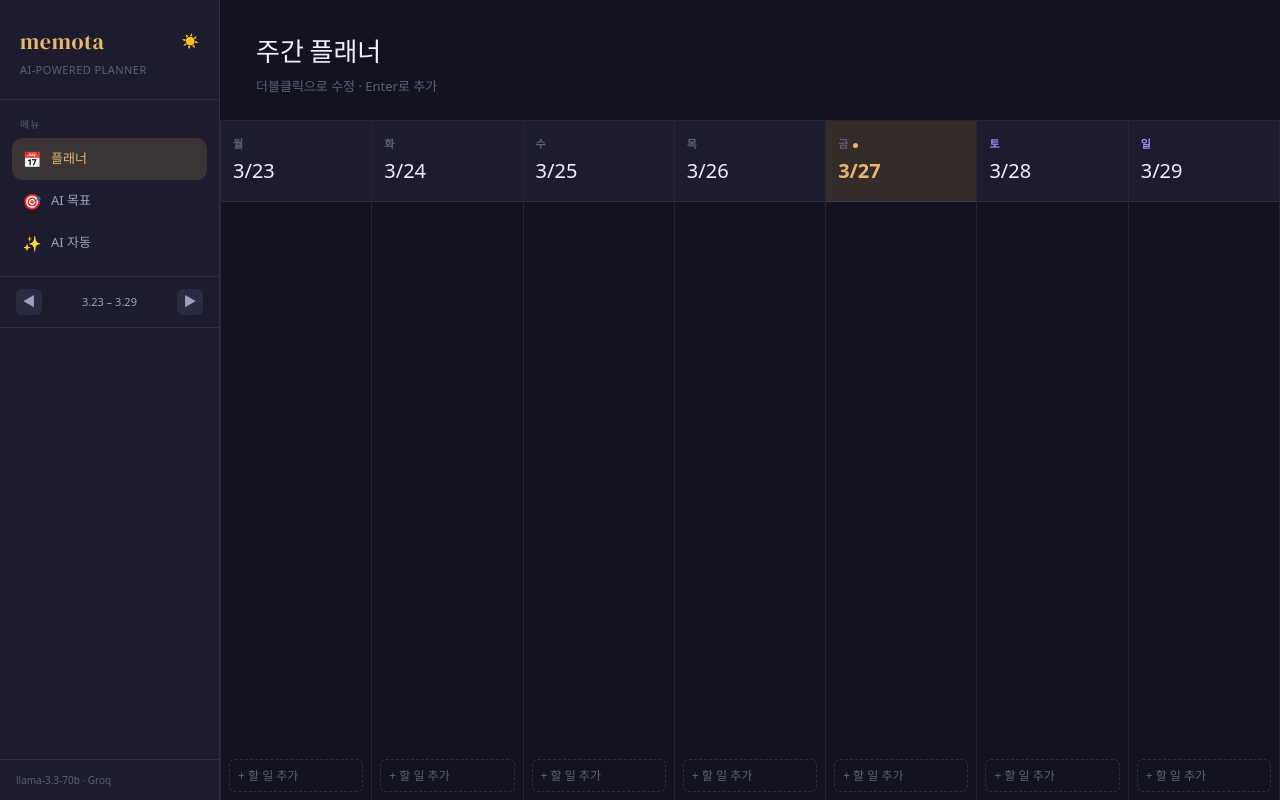
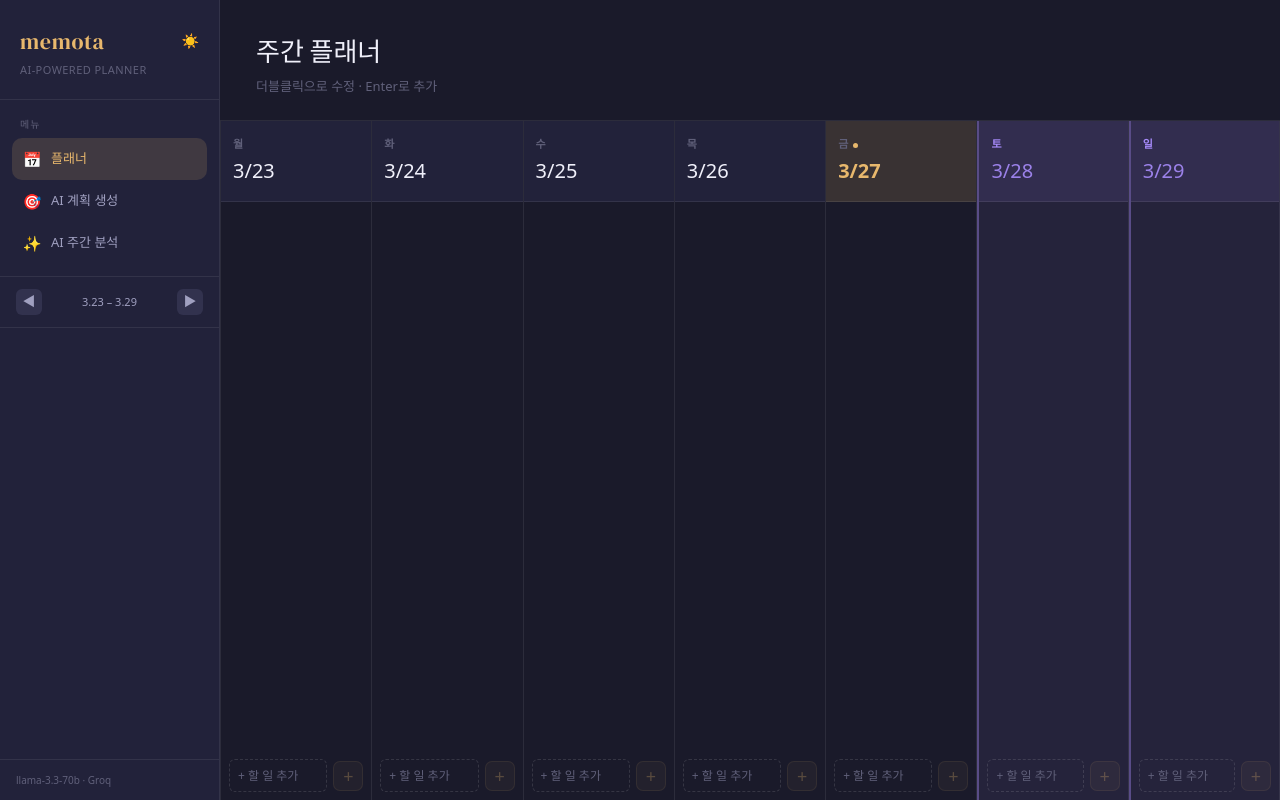
Before and after one commit to jsh0620/memota, a React (Vite) app: page / in a window 1280 px wide. Built offline with nearby package versions, Linux system fonts and the light colour scheme; a web font is replaced by a local one.

Commit message:
sidebar, weekend detail fixed

```diff
--- a/src/components/Sidebar.jsx
+++ b/src/components/Sidebar.jsx
@@ -1,13 +1,13 @@
 import React, { useState, useEffect } from 'react'
 import { usePlanner } from '../context/PlannerContext'
-import { prevWeekKey, nextWeekKey, formatWeekRange } from '../utils/dateUtils'
+import { prevWeekKey, nextWeekKey, formatWeekRange, todayDayKey } from '../utils/dateUtils'
 import { getStoredApiKey } from '../utils/claudeApi'
 import ApiKeyModal from './ApiKeyModal'
 
 const NAV = [
-  { id: 'planner',  icon: '📅', label: '플래너' },
-  { id: 'ai-goal',  icon: '🎯', label: 'AI 목표' },
-  { id: 'ai-auto',  icon: '✨', label: 'AI 자동' },
+  { id: 'planner',  icon: '📅', label: '플래너',      tooltip: '오늘 할 일을 요일별로 직접 관리하세요' },
+  { id: 'ai-goal',  icon: '🎯', label: 'AI 계획 생성', tooltip: '목표와 기간을 입력하면 AI가 맞춤 계획을 설계해드립니다' },
+  { id: 'ai-auto',  icon: '✨', label: 'AI 주간 분석', tooltip: '지난 플래너를 분석해 다음 주 계획을 자동으로 제안해드립니다' },
 ]
 
 export default function Sidebar() {
@@ -25,14 +25,21 @@ export default function Sidebar() {
   }, [theme])
 
   const toggleTheme = () => setTheme(t => t === 'dark' ? 'light' : 'dark')
+  const setView = (v) => dispatch({ type: 'UI_VIEW', view: v })
 
+  // 이번 주 달성률
   const wp = plans[weekKey] ?? {}
   const allTasks = Object.values(wp).flat()
   const total = allTasks.length
   const done  = allTasks.filter(t => t.done).length
   const pct   = total ? Math.round((done / total) * 100) : 0
 
-  const setView = (v) => dispatch({ type: 'UI_VIEW', view: v })
+  // 오늘 달성률
+  const todayKey   = todayDayKey()
+  const todayTasks = wp[todayKey] ?? []
+  const todayTotal = todayTasks.length
+  const todayDone  = todayTasks.filter(t => t.done).length
+  const todayPct   = todayTotal ? Math.round((todayDone / todayTotal) * 100) : 0
 
   return (
     <>
@@ -55,6 +62,7 @@ export default function Sidebar() {
               key={n.id}
               className={`nav-btn ${view === n.id ? 'active' : ''}`}
               onClick={() => setView(n.id)}
+              title={n.tooltip}
             >
               <span className="nav-icon">{n.icon}</span>
               <span>{n.label}</span>
@@ -72,6 +80,18 @@ export default function Sidebar() {
 
             {total > 0 && (
               <div className="sidebar-stats">
+                {todayTotal > 0 && (
+                  <>
+                    <div className="stats-row">
+                      <span className="stats-title">오늘 달성률</span>
+                      <span className="stats-pct" style={{ color: 'var(--green)' }}>{todayPct}%</span>
+                    </div>
+                    <div className="stats-bar">
+                      <div className="stats-fill" style={{ width: `${todayPct}%`, background: 'var(--green)' }} />
+                    </div>
+                    <div className="stats-detail" style={{ marginBottom: 10 }}>{todayDone} / {todayTotal} 완료</div>
+                  </>
+                )}
                 <div className="stats-row">
                   <span className="stats-title">이번 주 달성률</span>
                   <span className="stats-pct">{pct}%</span>
@@ -85,37 +105,8 @@ export default function Sidebar() {
           </>
         )}
 
-        {/* <div className="sidebar-api-section">
-          <button className="api-key-btn" onClick={() => setShowModal(true)}>
-            <span className={`api-key-dot ${hasKey ? 'connected' : 'disconnected'}`} />
-            <span>{hasKey ? 'API 키 연결됨' : 'API 키 설정 필요'}</span>
-            <span className="api-key-gear">⚙</span>
-          </button>
-        </div> */}
-
         <div className="sidebar-footer">llama-3.3-70b · Groq</div>
       </aside>
-
-      {/* ── 모바일 하단 탭바 ── */}
-      <nav className="mobile-tabbar">
-        {NAV.map(n => (
-          <button
-            key={n.id}
-            className={`mobile-tab ${view === n.id ? 'active' : ''}`}
-            onClick={() => setView(n.id)}
-          >
-            <span className="mobile-tab-icon">{n.icon}</span>
-            <span className="mobile-tab-label">{n.label}</span>
-          </button>
-        ))}
-        <button
-          className="mobile-tab"
-          onClick={() => setShowModal(true)}
-        >
-          <span className="mobile-tab-icon">{hasKey ? '🔑' : '⚙'}</span>
-          <span className="mobile-tab-label">설정</span>
-        </button>
-      </nav>
 
       {/* ── 모바일 상단 헤더 ── */}
       <header className="mobile-header">
@@ -134,6 +125,24 @@ export default function Sidebar() {
         </div>
       </header>
 
+      {/* ── 모바일 하단 탭바 ── */}
+      <nav className="mobile-tabbar">
+        {NAV.map(n => (
+          <button
+            key={n.id}
+            className={`mobile-tab ${view === n.id ? 'active' : ''}`}
+            onClick={() => setView(n.id)}
+          >
+            <span className="mobile-tab-icon">{n.icon}</span>
+            <span className="mobile-tab-label">{n.label}</span>
+          </button>
+        ))}
+        <button className="mobile-tab" onClick={() => setShowModal(true)}>
+          <span className="mobile-tab-icon">{hasKey ? '🔑' : '⚙'}</span>
+          <span className="mobile-tab-label">설정</span>
+        </button>
+      </nav>
+
       {showModal && <ApiKeyModal onClose={() => setShowModal(false)} />}
     </>
   )
--- a/src/components/WeeklyPlanner.jsx
+++ b/src/components/WeeklyPlanner.jsx
@@ -71,6 +71,7 @@ function AddTask({ weekKey, day }) {
 
   return (
     <div className="add-task-wrap">
+      <div className="add-task-row">
         <input
           className="add-task-input"
           placeholder="+ 할 일 추가"
@@ -78,6 +79,13 @@ function AddTask({ weekKey, day }) {
           onChange={e => setVal(e.target.value)}
           onKeyDown={e => { if (e.key === 'Enter') submit() }}
         />
+        <button
+          className="add-task-btn"
+          onClick={submit}
+          disabled={!val.trim()}
+          title="추가"
+        >+</button>
+      </div>
     </div>
   )
 }
--- a/src/index.css
+++ b/src/index.css
@@ -2,12 +2,11 @@
 *, *::before, *::after { box-sizing: border-box; margin: 0; padding: 0; }
 
 :root {
-  /* Canvas - 기존보다 밝게 조정 */
-  --bg:        #13131f;
-  --bg-2:      #1c1c2e;
-  --bg-3:      #222236;
-  --bg-4:      #2a2a42;
-  --bg-5:      #32324e;
+  --bg:        #1a1a2a;
+  --bg-2:      #22223a;
+  --bg-3:      #2a2a44;
+  --bg-4:      #32324e;
+  --bg-5:      #3a3a58;
 
   /* Borders */
   --line:      rgba(255,255,255,0.08);
@@ -271,8 +270,20 @@ textarea { resize: vertical; }
   margin-left: 4px;
   vertical-align: middle;
 }
-.day-col.is-weekend .day-name { color: var(--violet); }
-
+.day-col.is-weekend {
+  background: rgba(167, 139, 250, 0.08);
+  border-left: 2px solid rgba(167, 139, 250, 0.4);
+}
+.day-col.is-weekend .day-head {
+  background: rgba(167, 139, 250, 0.1);
+}
+.day-col.is-weekend .day-name {
+  color: var(--violet);
+}
+.day-col.is-weekend .day-date {
+  color: var(--violet);
+  opacity: 0.9;
+}
 .task-area {
   flex: 1;
   padding: 8px;
@@ -368,6 +379,35 @@ textarea { resize: vertical; }
 /* ─── Add Task ─── */
 .add-task-wrap {
   padding: 6px 8px 8px;
+}
+.add-task-row {
+  display: flex;
+  gap: 6px;
+  align-items: center;
+}
+.add-task-row .add-task-input {
+  flex: 1;
+}
+.add-task-btn {
+  flex-shrink: 0;
+  width: 30px; height: 30px;
+  background: var(--gold-dim);
+  color: var(--gold);
+  border: 1px solid rgba(232,184,109,0.3);
+  border-radius: 7px;
+  font-size: 18px;
+  font-weight: 300;
+  display: flex; align-items: center; justify-content: center;
+  transition: all var(--transition);
+  line-height: 1;
+}
+.add-task-btn:hover:not(:disabled) {
+  background: var(--gold);
+  color: #09090f;
+}
+.add-task-btn:disabled {
+  opacity: 0.3;
+  cursor: not-allowed;
 }
 .add-task-input {
   width: 100%;
```
Lines whose indentation alone changed are shown as unchanged.
